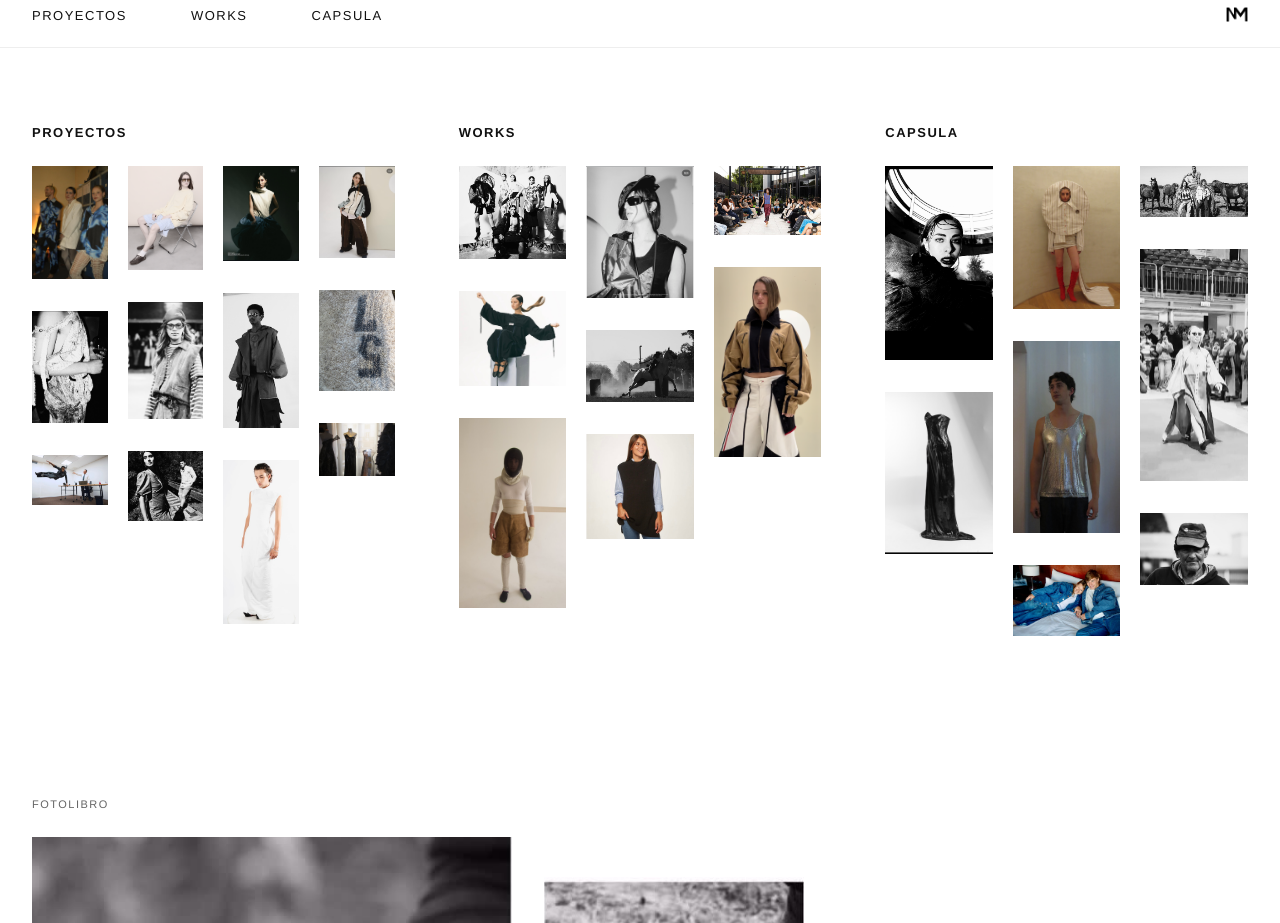
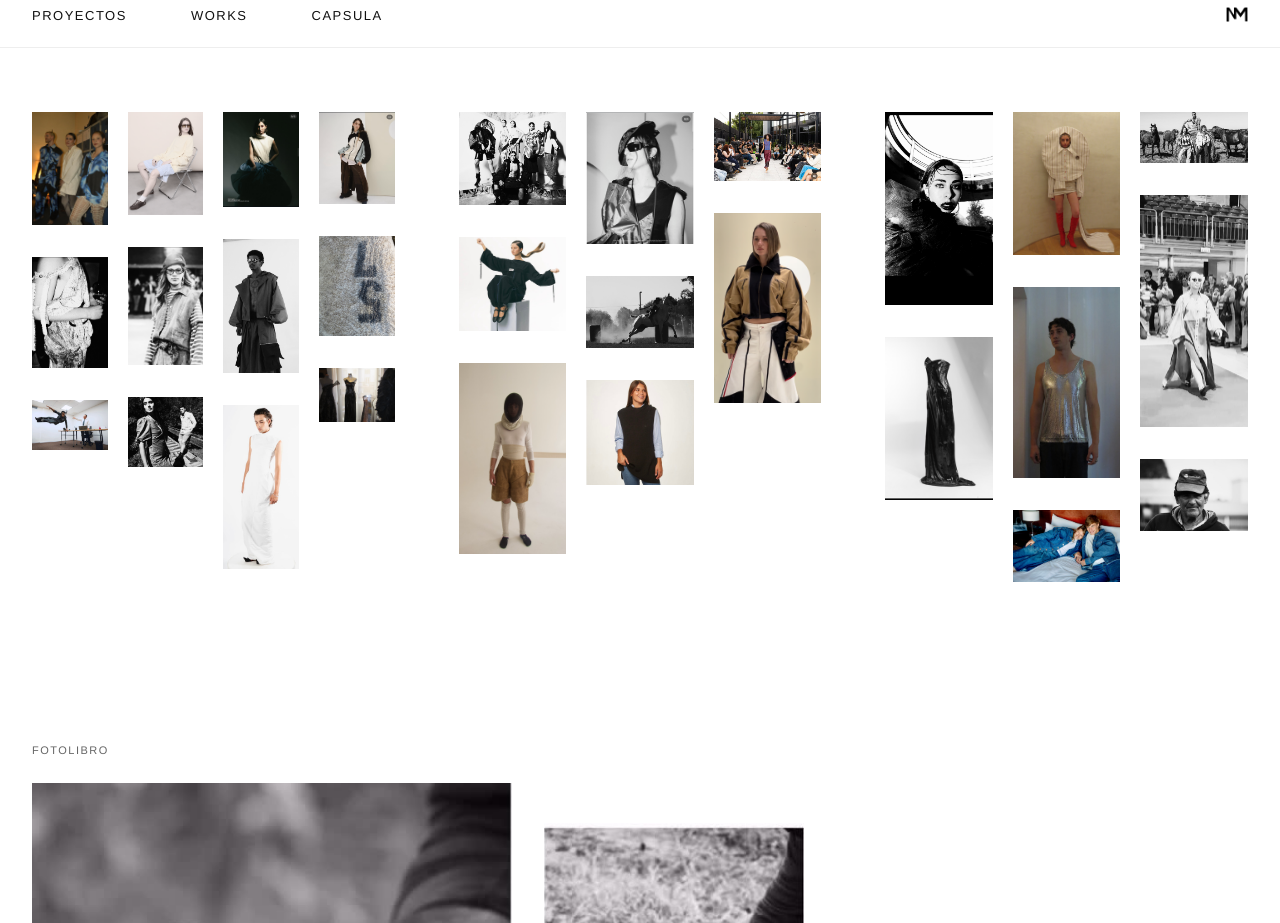
Before and after one commit to jjoacopz/Web-Nikol-Moreira, a React (Vite) app: page / in a window 1280 px wide. Shown: the part 1600-2523 px from the top of the page. Built offline with nearby package versions, Linux system fonts and the light colour scheme.

Commit message:
Remove duplicate category headings above the gallery columns
The sticky nav already labels Proyectos/Works/Capsula, so the repeated
heading above each column was redundant.

```diff
--- a/src/App.css
+++ b/src/App.css
@@ -164,12 +164,6 @@
   min-width: 0;
 }
 
-.gallery-title {
-  font-size: 13px;
-  letter-spacing: 1.5px;
-  margin-bottom: 24px;
-}
-
 .gallery-grid {
   column-gap: 20px;
 }
--- a/src/components/Gallery.jsx
+++ b/src/components/Gallery.jsx
@@ -10,7 +10,6 @@ function Gallery({ categories, onSelect }) {
       <div className="gallery-columns">
         {categories.map((category) => (
           <div key={category.id} className="gallery-column">
-            <h2 className="gallery-title">{category.label.toUpperCase()}</h2>
             <div
               className="gallery-grid"
               style={{ columnCount: COLUMNS_BY_CATEGORY[category.id] ?? 2 }}
```
